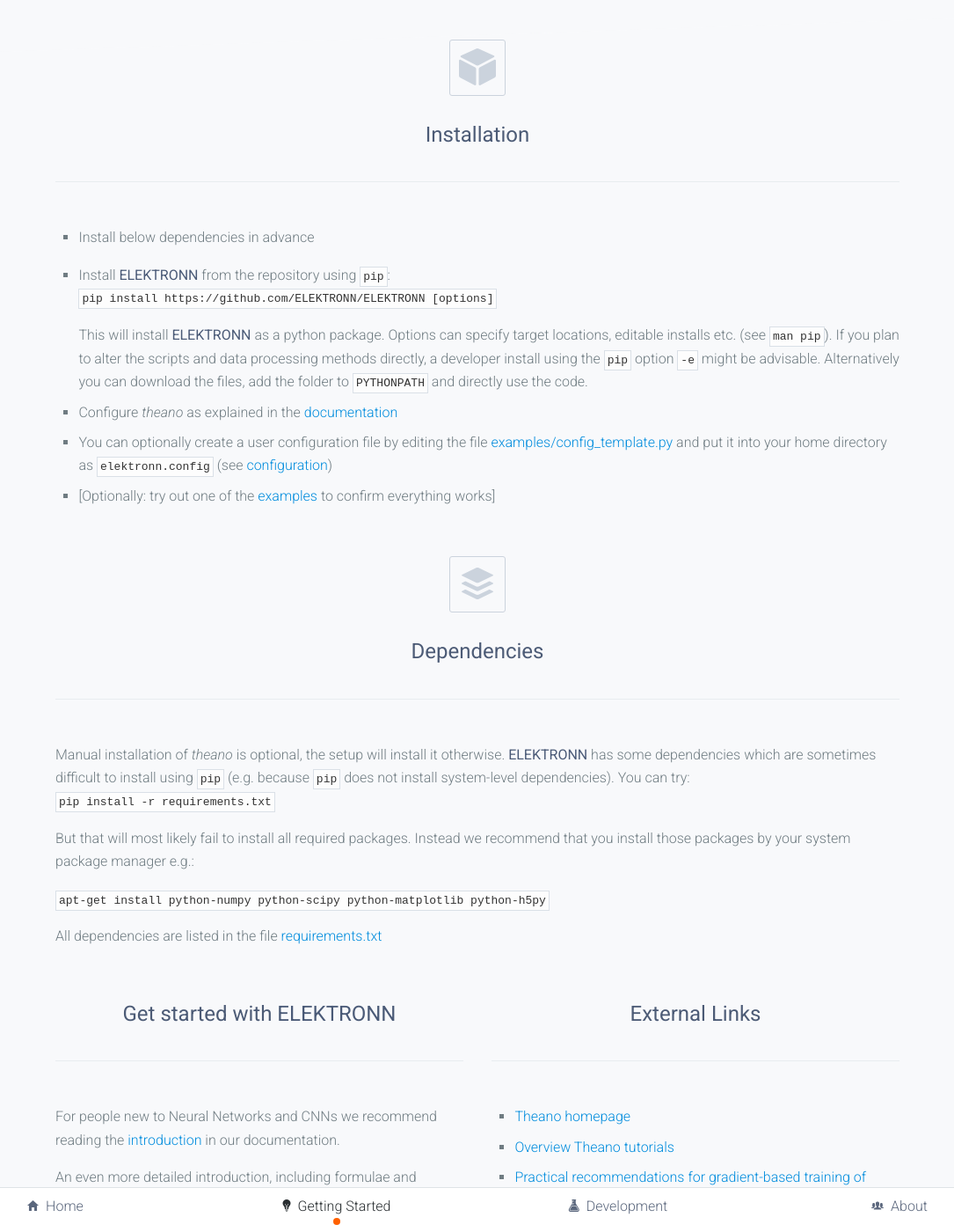
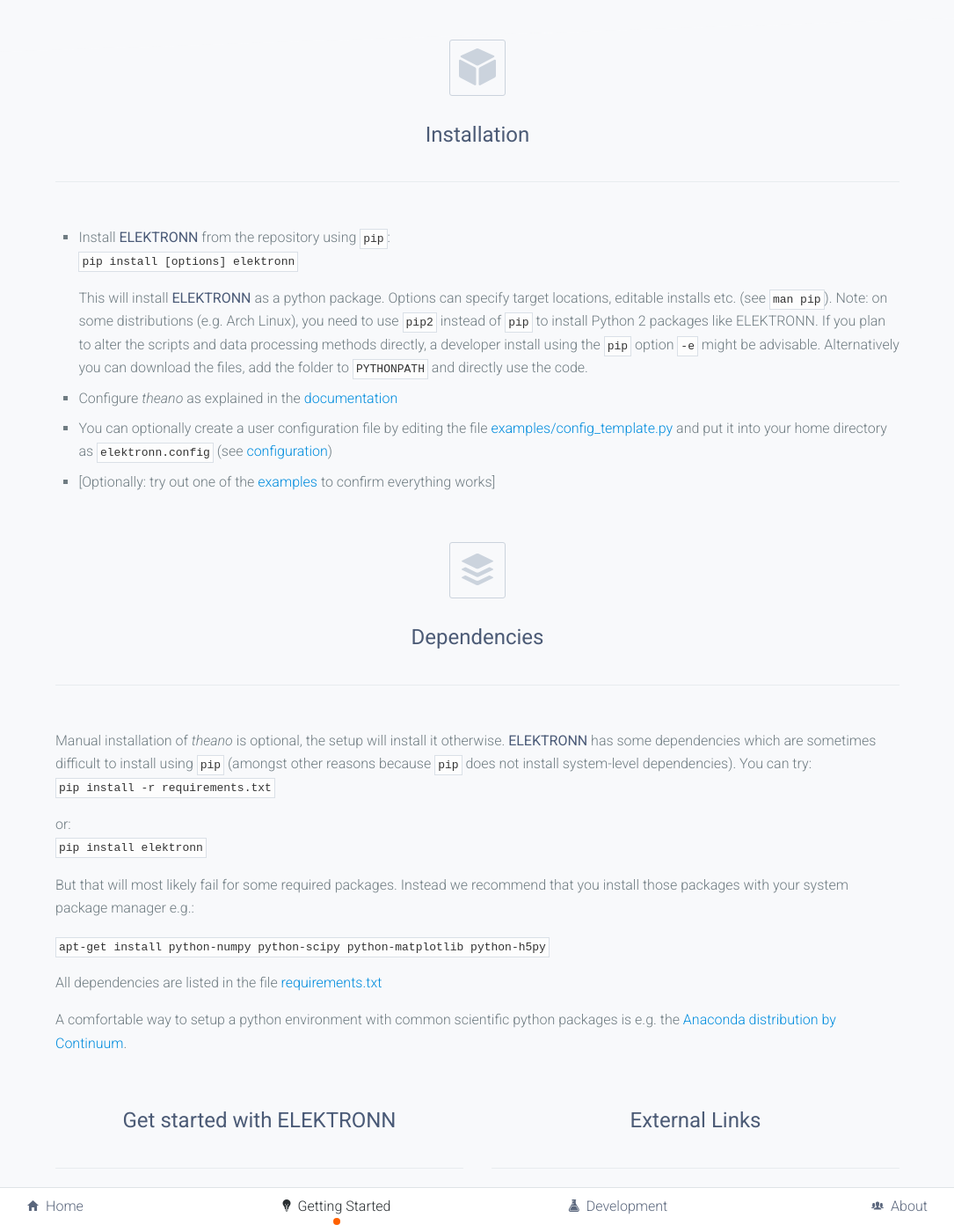
Before and after one commit to ELEKTRONN/elektronn.github.io, a Jekyll site: the page built from getting-started.html, in a window 1280 px wide and 1400 px high, scrolled down 735 px. Shown: the whole window at 88% size, without its empty margins (97-1182 px from the left). Built offline with Jekyll 4.4.1, drawn with Linux system fonts in a browser that asks for light colours; some web fonts are replaced; some of the changed text lies outside the part shown.

Commit message:
updates installation

```diff
--- a/getting-started.html
+++ b/getting-started.html
@@ -78,19 +78,20 @@
 				</header>
 
 				<ul>
-					<li>Install below dependencies in advance</li>
 					<li>
 						<p>Install <strong>ELEKTRONN</strong> from the repository using
 						<code>pip</code>:</p>
 
-						<pre><code>pip install https://github.com/ELEKTRONN/ELEKTRONN [options]</code></pre>
+						<pre><code>pip install [options] elektronn</code></pre>
 
 						<p>This will install <strong>ELEKTRONN</strong> as a python
 						package. Options can specify target locations, editable installs etc. (see <code>man pip</code>).
+                                                Note: on some distributions (e.g. Arch Linux), you need to use <code>pip2</code> instead of <code>pip</code> to install Python 2 packages like ELEKTRONN.
 						If you plan to alter the scripts and data processing methods directly,
 						a developer install using the <code>pip</code> option <code>-e</code> might be advisable.
 						Alternatively you can download the files, add the folder
 						to <code>PYTHONPATH</code> and directly use the code.</p>
+
 					</li>
 					<li>Configure <em>theano</em> as explained in the <a href="{{ site.documentation-url }}/Installation.html#theano">documentation</a></li>
 					<li>You can optionally create a user configuration file by editing the file <a href="https://github.com/ELEKTRONN/ELEKTRONN/blob/master/examples/config_template.py">examples/config_template.py</a>
@@ -105,20 +106,27 @@
 
 				<p>Manual installation of <em>theano</em> is optional, the setup will
 				install it otherwise. <strong>ELEKTRONN</strong> has some dependencies
-				which are sometimes difficult to install using <code>pip</code> (e.g.
+				which are sometimes difficult to install using <code>pip</code> (amongst other reasons
 				because <code>pip</code> does not install system-level dependencies).
 				You can try:</p>
 
 				<pre><code>pip install -r requirements.txt</code></pre>
 
-				<p>But that will most likely fail to install all required packages.
-				Instead we recommend that you install those packages by your system
+                                <p>or:</p>
+
+                                <pre><code>pip install elektronn</code></pre>
+
+				<p>But that will most likely fail for some required packages.
+				Instead we recommend that you install those packages with your system
 				package manager e.g.:</p>
 
 				<p><code>apt-get install python-numpy python-scipy python-matplotlib python-h5py</code></p>
 
 				<p>All dependencies are listed in the file <a
 				href="https://github.com/ELEKTRONN/ELEKTRONN/blob/master/requirements.txt">requirements.txt</a></p>
+
+                                <p>A comfortable way to setup a python environment with common scientific python packages is e.g. the <a
+				href="https://www.continuum.io/downloads">Anaconda distribution by Continuum</a>.</p>
 			</div>
 		</div>
 
@@ -178,8 +186,8 @@
 					<li>Edit <a href="https://github.com/ELEKTRONN/ELEKTRONN/blob/master/elektronn/examples/config_template.py">examples/config_template.py</a> as a new file to specify your training scenario.</li>
 
 					<li>
-						<p>Run the script <a href="https://github.com/ELEKTRONN/ELEKTRONN/blob/master/elektronn/scripts/TrainCNN.py">scripts/TrainCNN.py</a> from command line (or from a Python IDE like spyder):</p>
-						<p><code>TrainCNN.py [config=&lt;/path/to_config_file&gt;] [ gpu={Auto|False|&lt;int&gt;}] [no_X={True|False}]</code></p>
+						<p>Run the script <a href="https://github.com/ELEKTRONN/ELEKTRONN/blob/master/elektronn/scripts/elektronn-train.py">scripts/elektronn-train.py</a> from command line (or from a Python IDE like spyder):</p>
+						<p><code>elektronn-train.py [config=&lt;/path/to_config_file&gt;] [ gpu={Auto|False|&lt;int&gt;}] [no_X={True|False}]</code></p>
 					</li>
 
 					<li>Inspect the printed output and the plots to refine training settings or detect misconfigurations. Training Neural Networks is work and needs time. For a better understanding of how they should be trained and which architecture you should pick, refer to the sources in the next section.</li>
--- a/index.html
+++ b/index.html
@@ -67,7 +67,7 @@
                                 image data or abstract feature vectors. We provide a <strong>ready-made,
                                 flexible training pipeline</strong> with
 				helpful utility functions and comprehensive <a href="{{ site.documentation-url }}">documentation</a>.
-                                See our <a href="{{ site.documentation-url }}">list of features</a> for more details.</p>
+                                See our <strong><a href="{{ site.documentation-url }}">list of features</a></strong> for more details.</p>
 			</div>
 
 			<div class="col">
```
